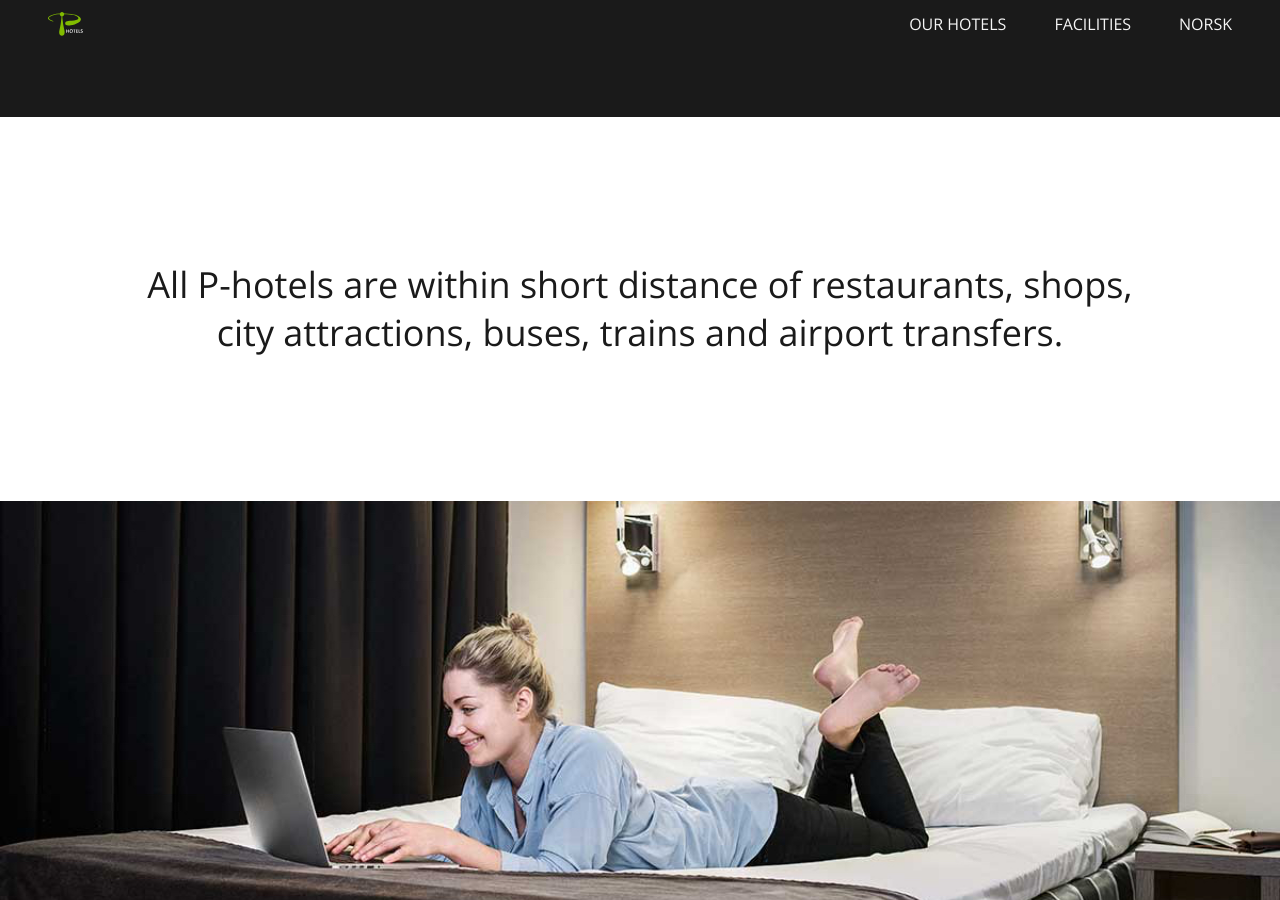
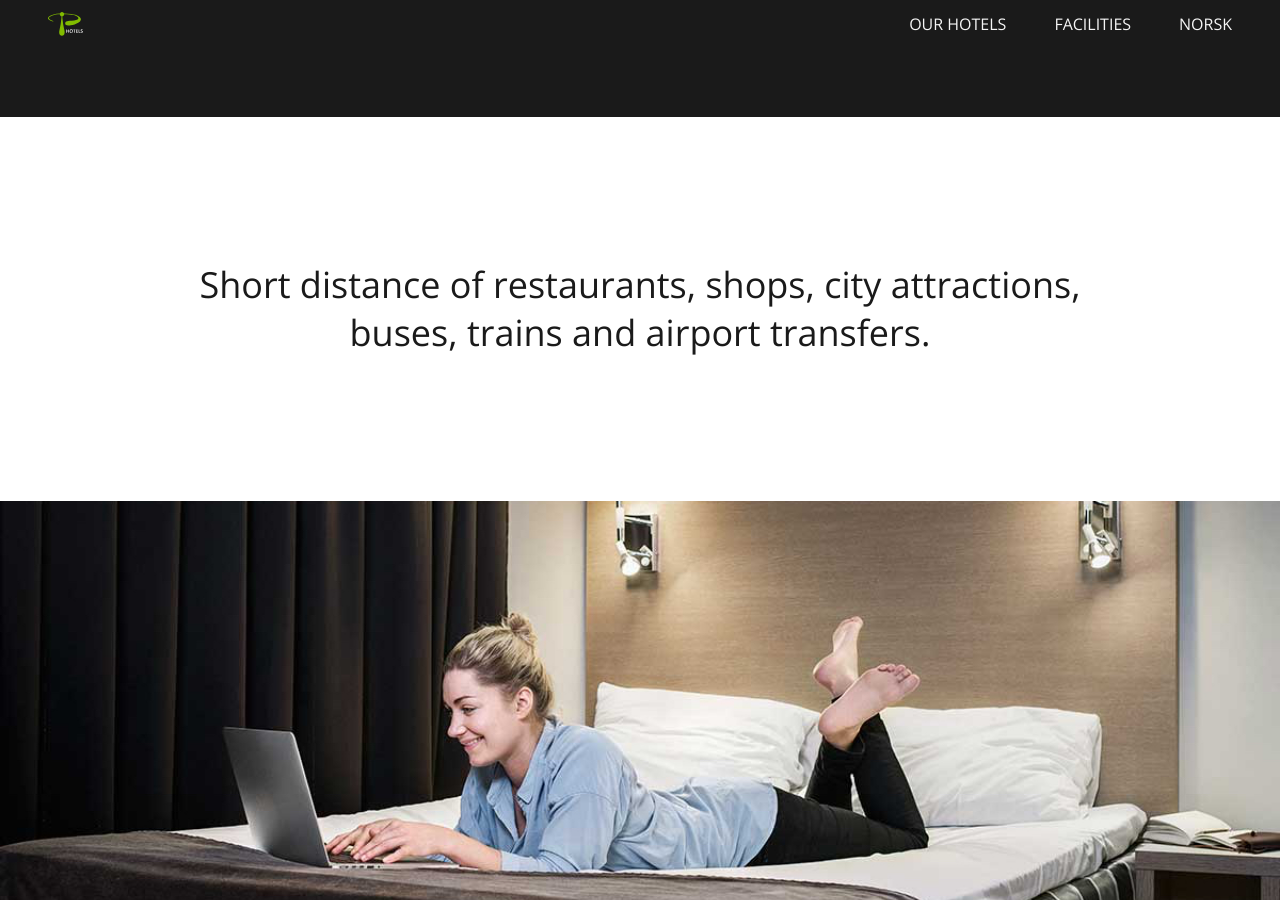
Before and after one commit to photels/photels.github.io, a Jekyll site: the page built from en.md, in a window 1280 px wide and 900 px high, scrolled down 1613 px. Built offline with Jekyll 4.4.1, drawn with Linux system fonts in a browser that asks for light colours; some of the changed text lies outside the part shown.

Commit message:
Update facilities.yml

```diff
--- a/_data/facilities.yml
+++ b/_data/facilities.yml
@@ -1,5 +1,5 @@
-- en: All P-hotels are within short distance of restaurants, shops, city attractions, buses, trains and airport transfers.
-  no-nb: Alle P-hoteller har kort avstand til restauranter, butikker, byens severdigheter,  buss, tog og flyplasstransport
+- en: Short distance of restaurants, shops, city attractions, buses, trains and airport transfers.
+  no-nb: Kort avstand til restauranter, butikker, byens severdigheter,  buss, tog og flyplasstransport
   img: fac-1.jpg
 
 - en: Breakfast can be purchased at our reception.
@@ -7,8 +7,8 @@
   icon: free_breakfast
   img: fac-2.jpg
 
-- en: Our hotels are serviced 24 hours a day.
-  no-nb: Hotellene våre er betjent<br>24 timer i døgnet.
+- en: Serviced 24 hours a day.
+  no-nb: Betjent 24 timer i døgnet.
   icon: mood
   img: fac-3.jpg
 
@@ -18,5 +18,5 @@
   img: fac-4.jpg
 
 - en: Bathroom and TV are standard.
-  no-nb: Bad og tv<br>er standard.
+  no-nb: Bad og tv er standard.
   icon: bathtub live_tv
```
